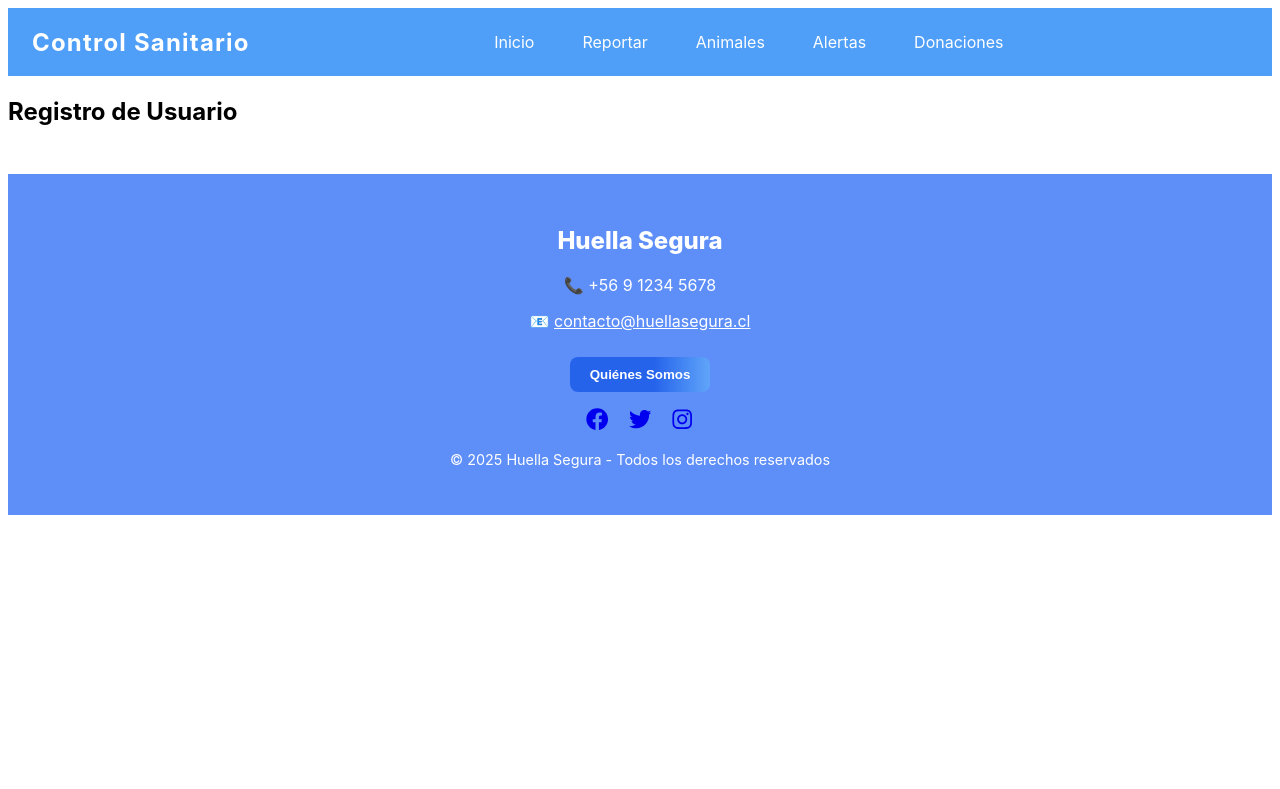
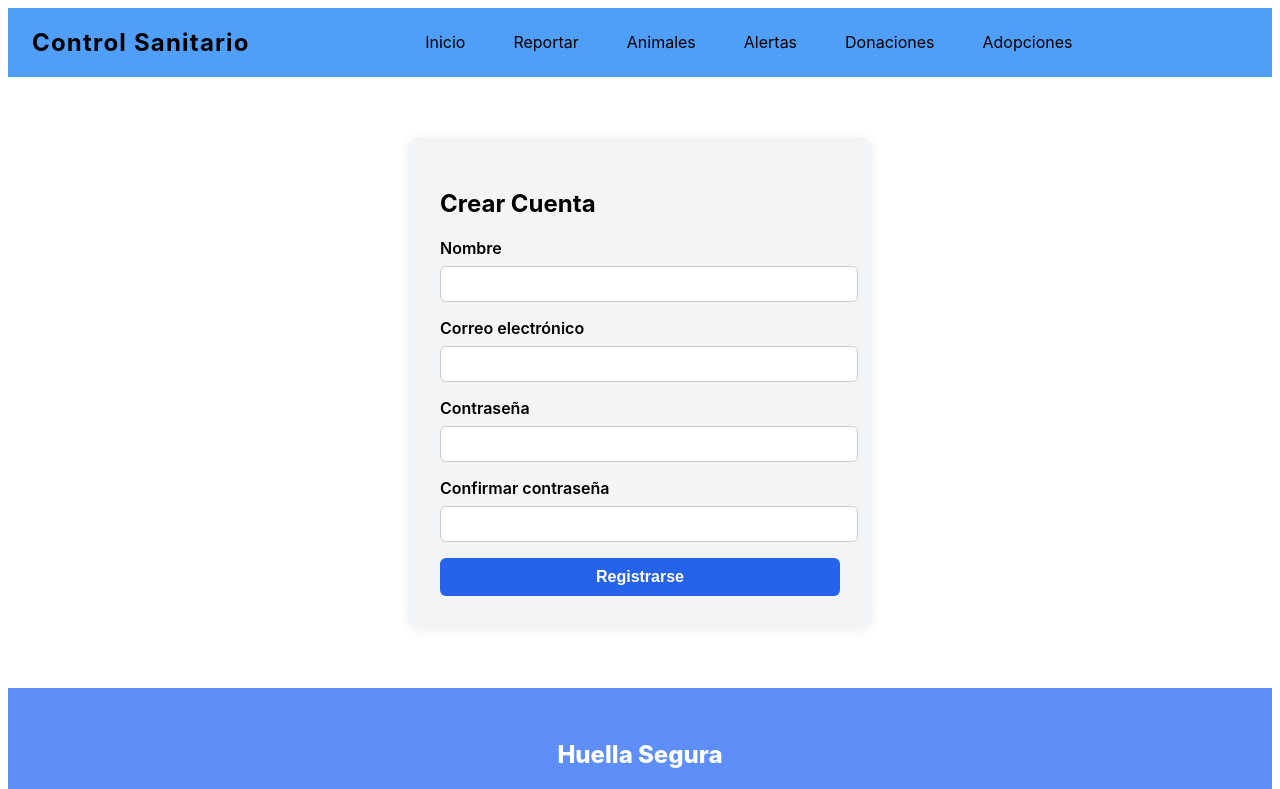
Before and after one commit to imeduuu/integraII, a Next.js app in the folder control-sanitario-next/: page /register in a window 1280 px wide. Shown: the top 789 px of the page. Built offline with nearby package versions, Linux system fonts and the light colour scheme.

Commit message:
resolucion de conflictos

```diff
--- a/control-sanitario-next/src/components/LoginModal.tsx
+++ b/control-sanitario-next/src/components/LoginModal.tsx
@@ -22,7 +22,7 @@ const LoginModal = ({ onClose }: { onClose: () => void }) => {
         <label style={{ display: 'block', marginBottom: '8px', fontWeight: 600 }}>Contraseña</label>
         <input style={{ width: '100%', padding: '8px', marginBottom: '16px', borderRadius: '6px', border: '1px solid #ccc', fontSize: '1rem' }} type="password" value={password} onChange={e => setPassword(e.target.value)} required />
         <button style={{ width: '100%', padding: '10px', background: '#2563eb', color: '#fff', border: 'none', borderRadius: '6px', fontWeight: 700, fontSize: '1rem', cursor: 'pointer' }} type="submit">Entrar</button>
-        <div style={{ marginTop: 12 }}>
+        <div style={{ marginTop: 12, textAlign: 'center' }}>
           <a href="/forgot-password" style={{ color: '#2563eb', textDecoration: 'underline', fontSize: '0.95rem' }}>
             ¿Olvidaste tu contraseña?
           </a>
--- a/control-sanitario-next/src/components/Navbar.tsx
+++ b/control-sanitario-next/src/components/Navbar.tsx
@@ -1,6 +1,6 @@
 import React from 'react';
 import { useRouter } from 'next/router';
-import styles from './navbar.module.css';
+import styles from '../styles/navbar.module.css';
 
 const Navbar = () => {
   const router = useRouter();
@@ -18,6 +18,7 @@ const Navbar = () => {
   <a href="/animals" className={getLinkClasses('/animals')}>Animales</a>
   <a href="/alerts" className={getLinkClasses('/alerts')}>Alertas</a>
   <a href="/donations" className={getLinkClasses('/donations')}>Donaciones</a>
+  <a href="/adopcion" className={getLinkClasses('/adopcion')}>Adopciones</a>
       </div>
     </nav>
   );
--- a/control-sanitario-next/src/components/navbar.module.css
+++ /dev/null
@@ -1,61 +0,0 @@
-.navbar {
-  background-color: hsl(212, 92%, 64%); /* Un negro muy oscuro */
-  color: #4d5ef3;
-  padding: 1rem 1.5rem;
-  display: flex;
-  flex-direction: column;
-  justify-content: space-between;
-  align-items: center;
-  border-bottom: 1px solid #ffffff; /* Separación sutil */
-}
-@media (min-width: 640px) {
-  .navbar {
-    flex-direction: row;
-  }
-}
-
-.navbarTitle {
-  font-size: 1.5rem;
-  font-weight: bold;
-  color: #fff; /* Título blanco */
-  letter-spacing: 0.05em;
-}
-
-.navbarLinks {
-  display: flex;
-  flex-grow: 1;
-  justify-content: center;
-  align-items: center;
-  gap: 1rem;
-}
-
-.navLink {
-  color: #fff;
-  padding: 0.5rem 1rem;
-  border-radius: 0.5rem;
-  text-decoration: none; /* Quitamos el subrayado por defecto */
-  transition: background-color 0.3s ease-in-out;
-}
-
-.navLink:hover {
-  background-color: #ffffff; /* Un gris oscuro al pasar el cursor */
-}
-
-.navLinkActive {
-  background-color: #ffffff; /* Un gris oscuro para el enlace activo */
-  font-weight: bold;
-  position: relative;
-  overflow: hidden;
-}
-
-/* Subrayado animado para el enlace activo */
-.navLinkActive::after {
-  content: '';
-  position: absolute;
-  left: 50%;
-  transform: translateX(-50%);
-  bottom: 0.25rem;
-  width: 70%;
-  height: 2px;
-  background-color: #fff;
-}
--- a/control-sanitario-next/src/pages/index.tsx
+++ b/control-sanitario-next/src/pages/index.tsx
@@ -69,34 +69,10 @@ function validateEmail(email: string) {
 }
 
 const Home = () => {
-  const [showLogin, setShowLogin] = useState(false);
-  const [modal, setModal] = useState<'login' | 'register' | null>(null);
-  const [email, setEmail] = useState('');
-  const [password, setPassword] = useState('');
-  const [mensaje, setMensaje] = useState('');
+  // ...existing code...
   const [showMap, setShowMap] = useState(false);
 
-  const handleOpen = (type: 'login' | 'register') => {
-    setModal(type);
-    setEmail('');
-    setPassword('');
-    setMensaje('');
-  };
-
-  const handleClose = () => setModal(null);
-
-  const handleSubmit = (e: React.FormEvent) => {
-    e.preventDefault();
-    if (!validateEmail(email)) {
-      setMensaje('Por favor ingresa un correo válido.');
-      return;
-    }
-    if (password.length < 6) {
-      setMensaje('La contraseña debe tener al menos 6 caracteres.');
-      return;
-    }
-    setMensaje(modal === 'login' ? 'Inicio de sesión simulado.' : 'Registro simulado.');
-  };
+  // Eliminados estados y funciones de login modal y registro
 
   return (
     <>
@@ -167,65 +143,12 @@ const Home = () => {
           }}>
             Gestiona tu salud y bienestar de forma sencilla y segura.
           </p>
-          {/* SOLO UN BOTÓN REGÍSTRATE */}
-          <div style={{
-            display: 'flex',
-            justifyContent: 'center',
-            marginBottom: '10px'
-          }}>
-            <button
-              style={buttonStyle}
-              onClick={() => { setModal('register'); }}
-            >
-              Regístrate
-            </button>
-          </div>
+              <div style={{ display: 'flex', justifyContent: 'center', gap: '18px', marginBottom: '10px' }}>
+                <a href="/login" style={{ ...buttonStyle, textAlign: 'center', textDecoration: 'none', lineHeight: '2.5rem', width: 'clamp(140px, 40vw, 180px)' }}>Iniciar sesión</a>
+                <a href="/register" style={{ ...buttonStyle, background: 'linear-gradient(90deg,#60a5fa 60%,#2563eb 100%)', textAlign: 'center', textDecoration: 'none', lineHeight: '2.5rem', width: 'clamp(140px, 40vw, 180px)' }}>Crear cuenta</a>
+              </div>
         </div>
       </div>
-      {modal && (
-        <div style={modalStyle} onClick={handleClose}>
-          <form
-            style={formStyle}
-            onClick={e => e.stopPropagation()}
-            onSubmit={handleSubmit}
-          >
-            <h2 style={{
-              fontWeight: 700,
-              fontSize: '1.5rem',
-              marginBottom: 20,
-              color: '#2563eb'
-            }}>
-              {modal === 'login' ? 'Iniciar Sesión' : 'Crear Cuenta'}
-            </h2>
-            <label style={labelStyle}>Correo electrónico</label>
-            <input
-              style={inputStyle}
-              type="email"
-              value={email}
-              onChange={e => setEmail(e.target.value)}
-              required
-              placeholder="ejemplo@correo.com"
-            />
-            <label style={labelStyle}>Contraseña</label>
-            <input
-              style={inputStyle}
-              type="password"
-              value={password}
-              onChange={e => setPassword(e.target.value)}
-              required
-              minLength={6}
-              placeholder="Mínimo 6 caracteres"
-            />
-            <button style={buttonStyle} type="submit">
-              {modal === 'login' ? 'Entrar' : 'Registrarse'}
-            </button>
-            {mensaje && <p style={{ marginTop: 16, color: '#2563eb', fontWeight: 600 }}>{mensaje}</p>}
-            <button style={secondaryButtonStyle} type="button" onClick={handleClose}>
-              Cancelar
-            </button>
-          </form>
-        </div>
-      )}
       <main style={{
         padding: '2rem',
         maxWidth: '1200px',
@@ -270,7 +193,7 @@ const Home = () => {
   {showMap ? 'Ocultar Mapa' : 'Mostrar Mapa'}
 </button>
 {showMap && <Map />}
-        {showLogin && <LoginModal onClose={() => setShowLogin(false)} />}
+  {/* Eliminado LoginModal del index, ahora solo se usa la página /login */}
       </main>
       <Footer />
       <style>
--- a/control-sanitario-next/src/pages/register.tsx
+++ b/control-sanitario-next/src/pages/register.tsx
@@ -1,16 +1,124 @@
-import React from 'react';
+import React, { useState } from 'react';
 import Navbar from '../components/Navbar';
 import Footer from '../components/Footer';
 
-const Register = () => (
-  <>
-    <Navbar />
-    <main className="container mx-auto p-4">
-      <h2 className="text-2xl font-bold mb-4">Registro de Usuario</h2>
-      {/* Formulario de registro aquí */}
-    </main>
-    <Footer />
-  </>
-);
+const formStyle: React.CSSProperties = {
+  maxWidth: '400px',
+  margin: '60px auto',
+  padding: '32px',
+  background: '#f3f4f6',
+  borderRadius: '12px',
+  boxShadow: '0 2px 12px rgba(0,0,0,0.08)'
+};
+const labelStyle: React.CSSProperties = {
+  display: 'block',
+  marginBottom: '8px',
+  fontWeight: 600
+};
+const inputStyle: React.CSSProperties = {
+  width: '100%',
+  padding: '8px',
+  marginBottom: '16px',
+  borderRadius: '6px',
+  border: '1px solid #ccc',
+  fontSize: '1rem'
+};
+const buttonStyle: React.CSSProperties = {
+  width: '100%',
+  padding: '10px',
+  background: '#2563eb',
+  color: '#fff',
+  border: 'none',
+  borderRadius: '6px',
+  fontWeight: 700,
+  fontSize: '1rem',
+  cursor: 'pointer'
+};
+
+function validateEmail(email: string) {
+  return /^[^\s@]+@[^\s@]+\.[^\s@]+$/.test(email);
+}
+
+const Register = () => {
+  const [nombre, setNombre] = useState('');
+  const [email, setEmail] = useState('');
+  const [password, setPassword] = useState('');
+  const [confirm, setConfirm] = useState('');
+  const [mensaje, setMensaje] = useState('');
+  const [touched, setTouched] = useState(false);
+
+  const handleSubmit = (e: React.FormEvent) => {
+    e.preventDefault();
+    setTouched(true);
+    if (!validateEmail(email)) {
+      setMensaje('Por favor ingresa un correo válido.');
+      return;
+    }
+    if (password.length < 6) {
+      setMensaje('La contraseña debe tener al menos 6 caracteres.');
+      return;
+    }
+    if (password !== confirm) {
+      setMensaje('Las contraseñas no coinciden.');
+      return;
+    }
+    setMensaje('Registro simulado (sin backend)');
+  };
+
+  return (
+    <>
+      <Navbar />
+      <form style={formStyle} onSubmit={handleSubmit}>
+        <h2 style={{ fontWeight: 700, fontSize: '1.5rem', marginBottom: 20 }}>Crear Cuenta</h2>
+        <label style={labelStyle}>Nombre</label>
+        <input
+          style={inputStyle}
+          type="text"
+          value={nombre}
+          onChange={e => setNombre(e.target.value)}
+          required
+        />
+        <label style={labelStyle}>Correo electrónico</label>
+        <input
+          style={inputStyle}
+          type="email"
+          value={email}
+          onChange={e => setEmail(e.target.value)}
+          required
+          onBlur={() => setTouched(true)}
+        />
+        {touched && !validateEmail(email) && (
+          <span style={{ color: '#e11d48', fontSize: 13 }}>Correo inválido</span>
+        )}
+        <label style={labelStyle}>Contraseña</label>
+        <input
+          style={inputStyle}
+          type="password"
+          value={password}
+          onChange={e => setPassword(e.target.value)}
+          required
+          minLength={6}
+        />
+        {touched && password.length > 0 && password.length < 6 && (
+          <span style={{ color: '#e11d48', fontSize: 13 }}>Mínimo 6 caracteres</span>
+        )}
+        <label style={labelStyle}>Confirmar contraseña</label>
+        <input
+          style={inputStyle}
+          type="password"
+          value={confirm}
+          onChange={e => setConfirm(e.target.value)}
+          required
+        />
+        {touched && password !== confirm && confirm.length > 0 && (
+          <span style={{ color: '#e11d48', fontSize: 13 }}>Las contraseñas no coinciden</span>
+        )}
+        <button style={buttonStyle} type="submit">Registrarse</button>
+        {mensaje && <p style={{ marginTop: 16, color: '#2563eb', fontWeight: 600 }}>{mensaje}</p>}
+      </form>
+      <Footer />
+    </>
+  );
+};
 
 export default Register;
```
